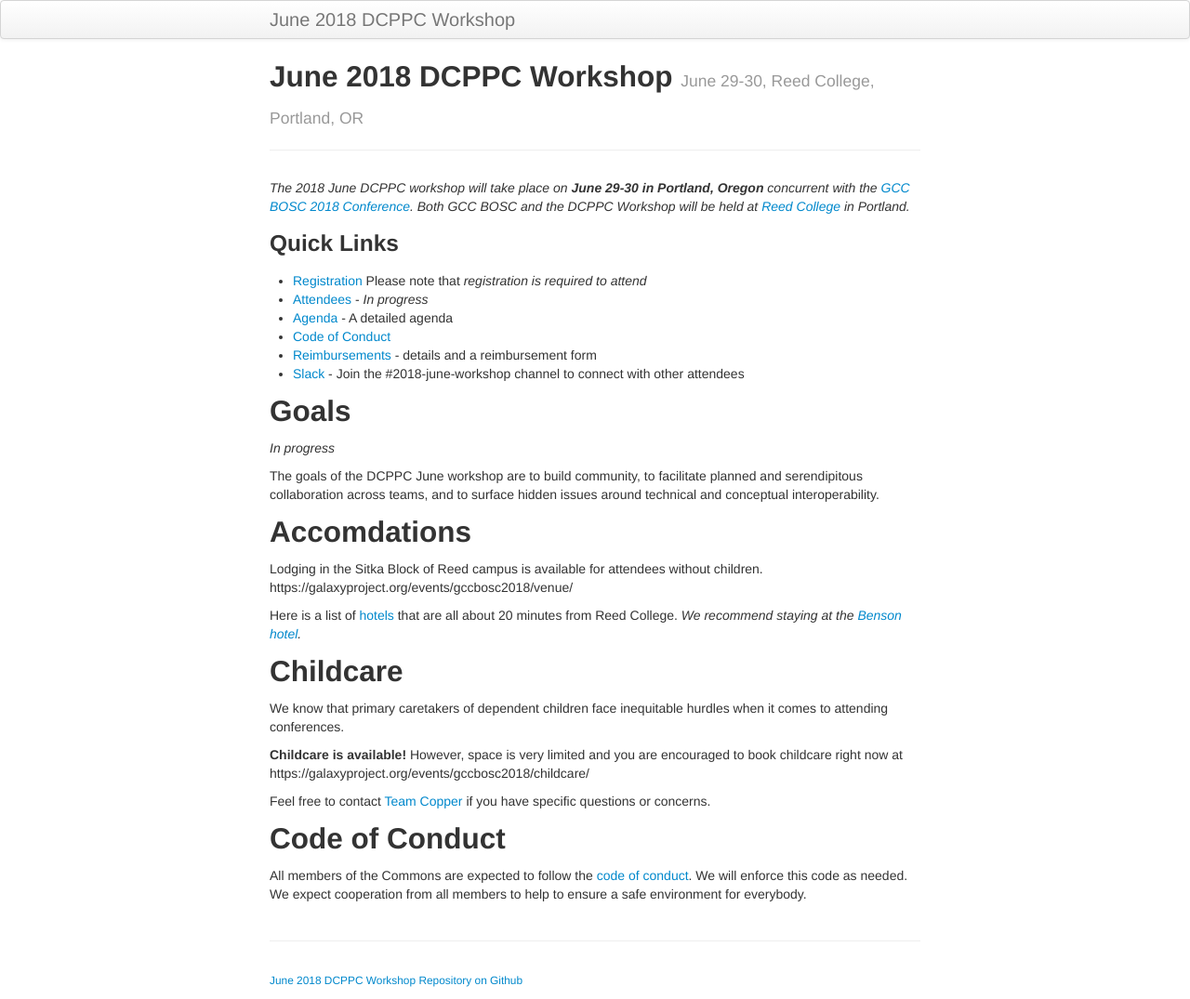
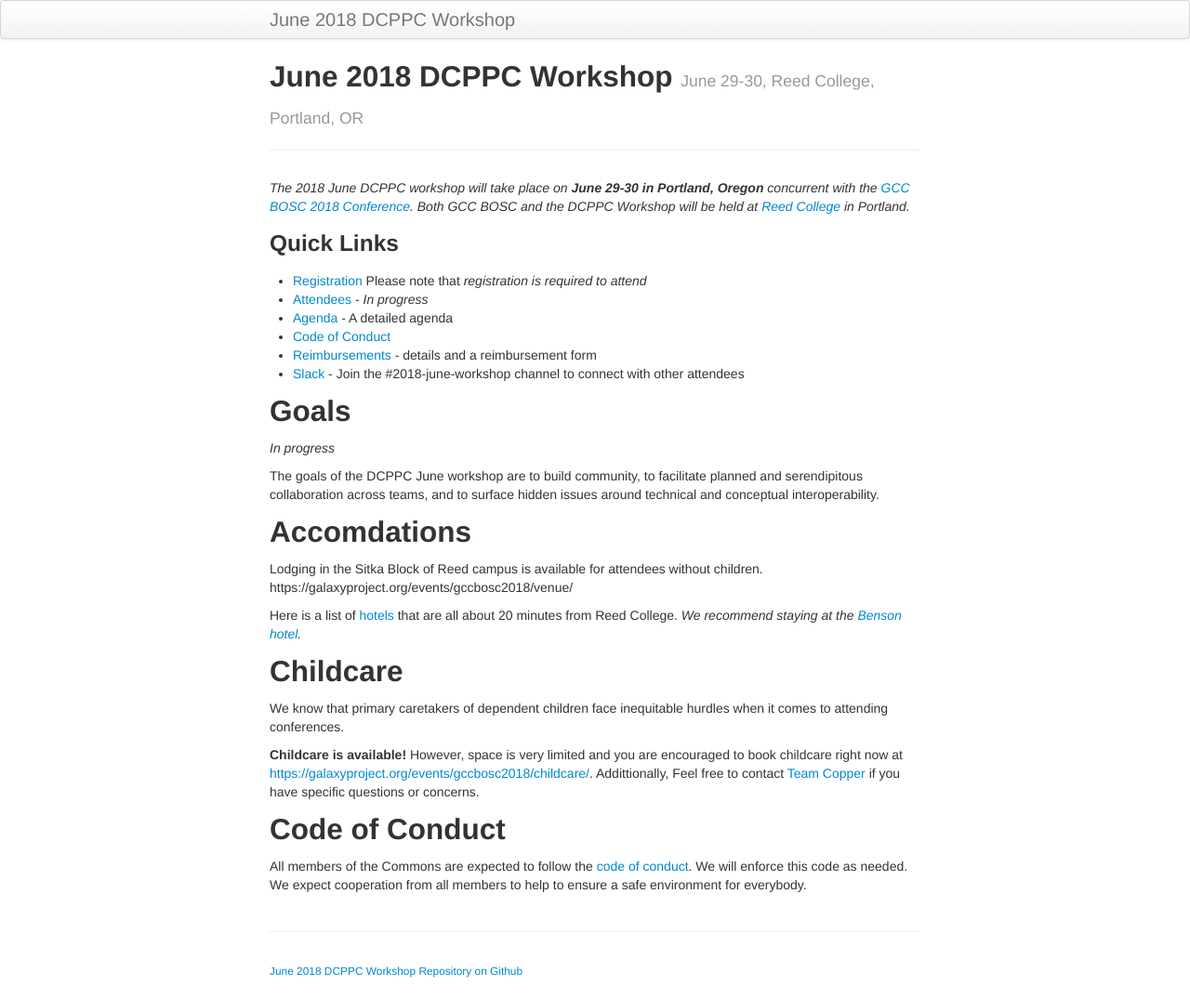
Before and after one commit to dcppc/2018-june-workshop, a Jekyll site: the page built from docs/index.md, in a window 1280 px wide. Shown: the whole page at 93% size. Built offline with Jekyll 4.4.1, drawn with Linux system fonts in a browser that asks for light colours.

```diff
--- a/docs/index.md
+++ b/docs/index.md
@@ -34,9 +34,8 @@ Here is a list of [hotels](https://www.reed.edu/accommodations.html) that are al
 
 We know that primary caretakers of dependent children face inequitable hurdles when it comes to attending conferences.
 
-**Childcare is available!** However, space is very limited and you are encouraged to book childcare right now at https://galaxyproject.org/events/gccbosc2018/childcare/
-
-Feel free to contact
+**Childcare is available!** However, space is very limited and you are encouraged to book childcare right now at [https://galaxyproject.org/events/gccbosc2018/childcare/](https://galaxyproject.org/events/gccbosc2018/childcare/).
+Addittionally, Feel free to contact
 [Team Copper](mailto:commons@dib-lab.groups.io) if you have specific questions or concerns.
 
 ## Code of Conduct
```
